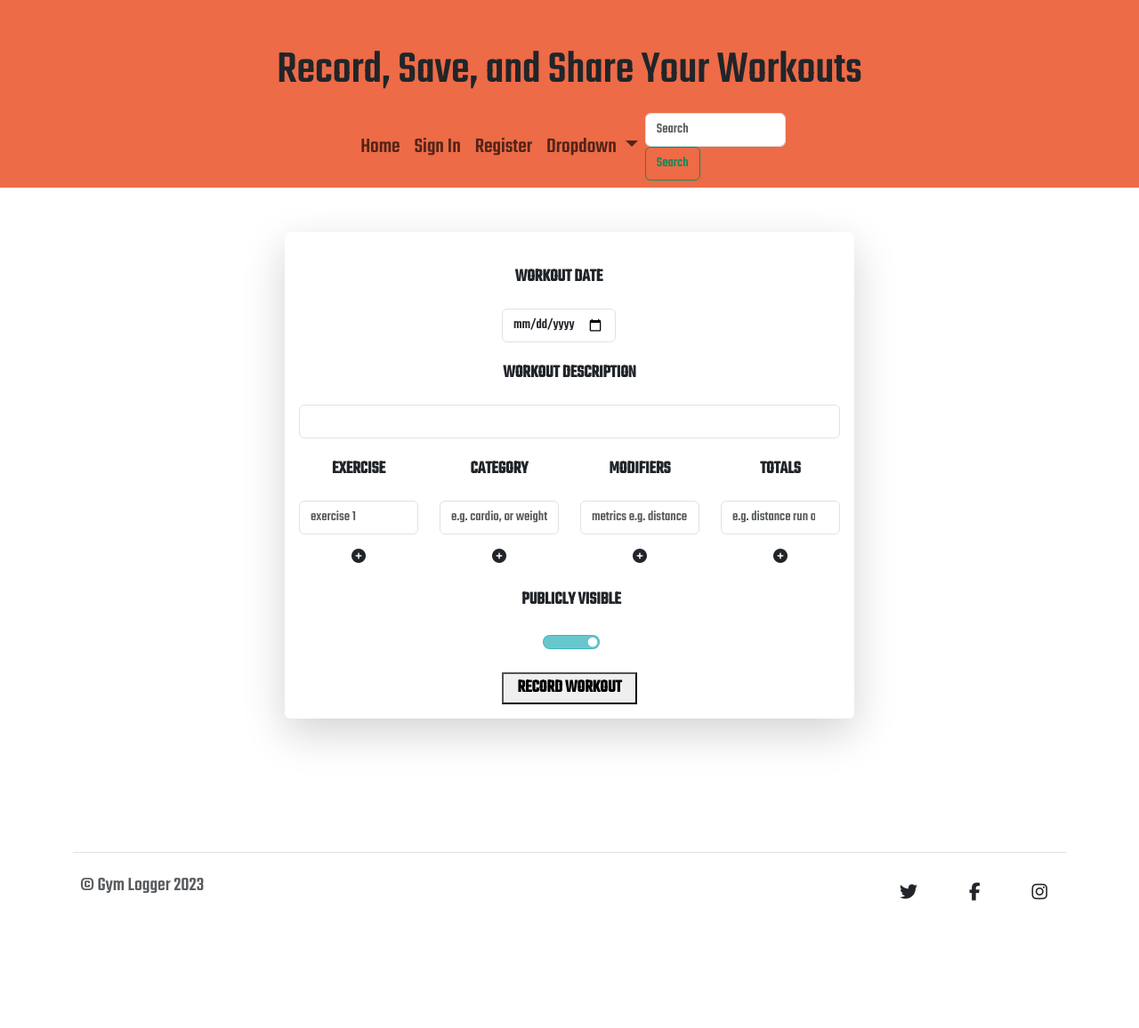
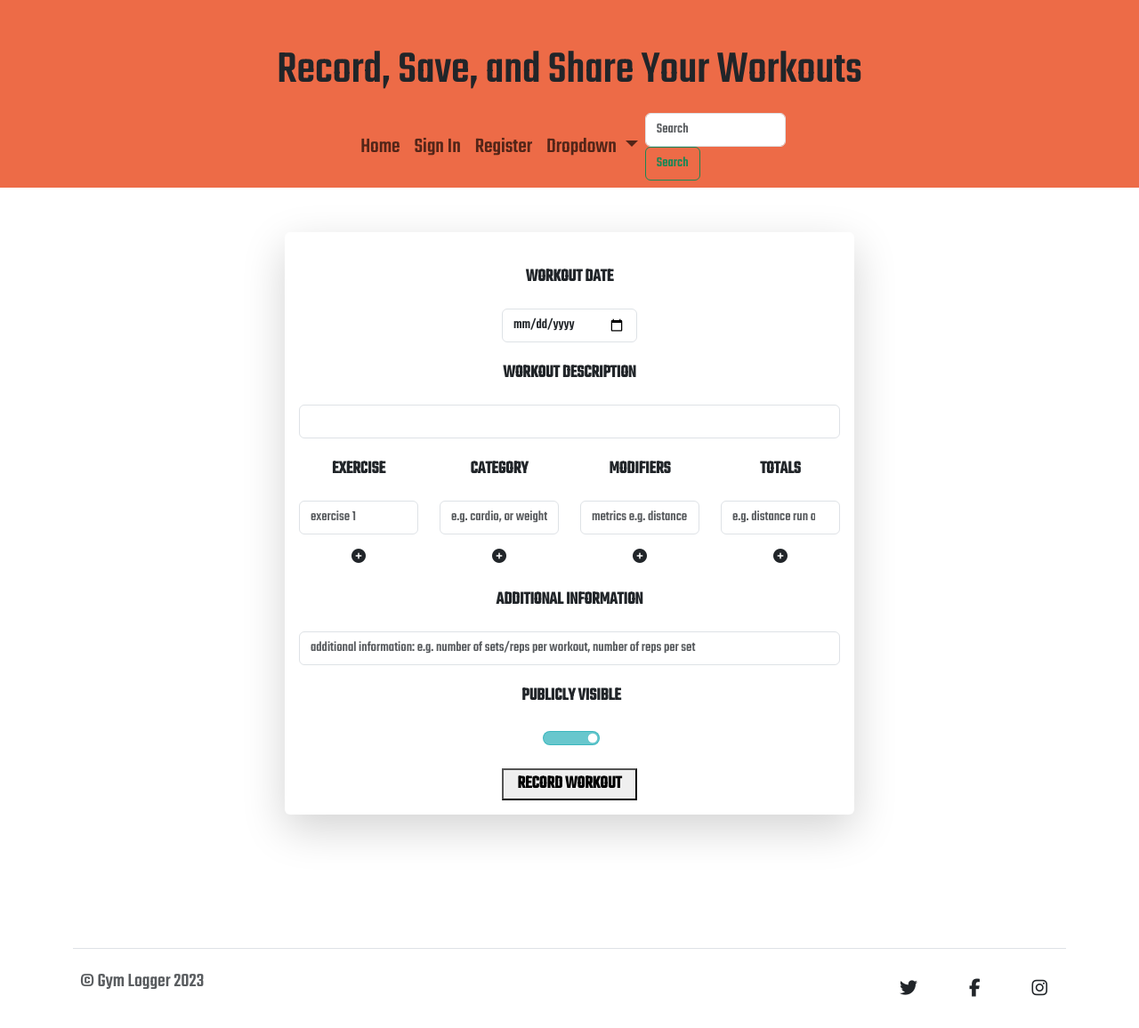
Before and after one commit to HawesJM/gym-logger, a Flask app: page /record_workout in a window 1280 px wide. Shown: the part 201-1357 px from the top of the page at 89% size. Before the commit the page ends 1214 px from the top, so only its background shows below. Run offline with Flask 3, Linux system fonts and the light colour scheme; some libraries are stand-ins or nearby versions.

Commit message:
finalised workout record function

```diff
--- a/run.py
+++ b/run.py
@@ -114,29 +114,30 @@ def record_workout():
         is_visible = "on" if request.form.get("is-visible") else "off"
         logged_workout = {
             "date": request.form.get("workout-date"),
-            "workout_description": request.form.get("workout-description").lower(),
+            "workout_description": request.form.get("workout-description"),
             "created_by": session["user"],
             "exercise": request.form.get("exercise"),
             "exercise2": request.form.get("exercise-two"),
             "exercise3": request.form.get("exercise-three"),
-            "exercise4": request.form.get("exercise-three"),
-            "exercise5": request.form.get("exercise-three"),
+            "exercise4": request.form.get("exercise-four"),
+            "exercise5": request.form.get("exercise-five"),
             "category": request.form.get("category"),
             "category2": request.form.get("category-two"),
             "category3": request.form.get("category-three"),
-            "category4": request.form.get("category-three"),
-            "category5": request.form.get("category-three"),
+            "category4": request.form.get("category-four"),
+            "category5": request.form.get("category-five"),
             "modifier": request.form.get("modifier"),
             "modifier2": request.form.get("modifier-two"),
             "modifier3": request.form.get("modifier-three"),
-            "modifier4": request.form.get("modifier-three"),
-            "modifier5": request.form.get("modifier-three"),
+            "modifier4": request.form.get("modifier-four"),
+            "modifier5": request.form.get("modifier-five"),
             "total": request.form.get(str("total")),
             "total2": request.form.get(str("total-two")),
             "total3": request.form.get(str("total-three")),
-            "total4": request.form.get(str("total-three")),
-            "total5": request.form.get(str("total-three")),
+            "total4": request.form.get(str("total-four")),
+            "total5": request.form.get(str("total-five")),
             "is_visible": is_visible,
+            "additional_information": request.form.get("additional-information"),
         }
 
         #
--- a/static/js/script.js
+++ b/static/js/script.js
@@ -13,7 +13,16 @@ document.getElementById("modifier-add").addEventListener("click", duplicateModif
 document.getElementById("total-add").addEventListener("click", duplicateTotalOne);
 document.getElementById("exercise-add-two").addEventListener("click", duplicateExerciseTwo);
 document.getElementById("category-add-two").addEventListener("click", duplicateCategoryTwo);
-
+document.getElementById("modifier-add-two").addEventListener("click", duplicateModifierTwo);
+document.getElementById("total-add-two").addEventListener("click", duplicateTotalTwo);
+document.getElementById("exercise-add-three").addEventListener("click", duplicateExerciseThree);
+document.getElementById("category-add-three").addEventListener("click", duplicateCategoryThree);
+document.getElementById("modifier-add-three").addEventListener("click", duplicateModifierThree);
+document.getElementById("total-add-three").addEventListener("click", duplicateTotalThree)
+document.getElementById("exercise-add-four").addEventListener("click", duplicateExerciseFour);
+document.getElementById("category-add-four").addEventListener("click", duplicateCategoryFour);
+document.getElementById("modifier-add-four").addEventListener("click", duplicateModifierFour);
+document.getElementById("total-add-four").addEventListener("click", duplicateTotalFour);
 
 // check registered and new user input information //
 
@@ -21,7 +30,7 @@ function validateRegisteredUserName() {
         $("#registered-password").removeClass("hidden");
     }
 
-// record workout section 1 functions //
+// record workout section 2 functions //
 
 function duplicateExerciseOne() {
     $("#exercise-two-container").removeClass("hidden");
@@ -43,7 +52,7 @@ function duplicateTotalOne() {
     $("#total-add").addClass("hidden");
 }
 
-// record workout section 2 functions //
+// record workout section 3 functions //
 
 function duplicateExerciseTwo() {
     $("#exercise-three-container").removeClass("hidden");
@@ -52,15 +61,63 @@ function duplicateExerciseTwo() {
 
 function duplicateCategoryTwo() {
     $("#category-three-container").removeClass("hidden");
+    $("#category-add-two").addClass("hidden");
+}
+
+function duplicateModifierTwo() {
+    $("#modifier-three-container").removeClass("hidden");
+    $("#modifier-add-two").addClass("hidden");
+}
+
+
+function duplicateTotalTwo() {
+    $("#total-three-container").removeClass("hidden");
+    $("#total-add-two").addClass("hidden");
+}
+
+// record workout section 4 functions //
+
+function duplicateExerciseThree() {
+    $("#exercise-four-container").removeClass("hidden");
+    $("#exercise-add-three").addClass("hidden");
+}
+
+function duplicateCategoryThree() {
+    $("#category-four-container").removeClass("hidden");
     $("#category-add-three").addClass("hidden");
 }
 
+function duplicateModifierThree() {
+    $("#modifier-four-container").removeClass("hidden");
+    $("#modifier-add-three").addClass("hidden");
+}
 
+function duplicateTotalThree() {
+    $("#total-four-container").removeClass("hidden");
+    $("#total-add-three").addClass("hidden");
+}
 
+// record workout section 5 functions //
 
+function duplicateExerciseFour() {
+    $("#exercise-five-container").removeClass("hidden");
+    $("#exercise-add-four").addClass("hidden");
+}
 
+function duplicateCategoryFour() {
+    $("#category-five-container").removeClass("hidden");
+    $("#category-add-four").addClass("hidden");
+}
 
+function duplicateModifierFour() {
+    $("#modifier-five-container").removeClass("hidden");
+    $("#modifier-add-four").addClass("hidden");
+}
 
+function duplicateTotalFour() {
+    $("#total-five-container").removeClass("hidden");
+    $("#total-add-four").addClass("hidden");
+}
 
 
 
--- a/templates/record_workout.html
+++ b/templates/record_workout.html
@@ -3,10 +3,10 @@
 
 <!--workout form header-->
 
-<div id="workout-record-container" class="col-sm-12 col-md-6 shadow-lg p-3 mb-5 bg-white rounded">
+<div id="workout-record-container" class="col-12 col-md-6 shadow-lg p-3 mb-5 bg-white rounded">
   <form class="row" method="POST" action="{{url_for('record_workout')}}">
-    <div class="form-row row">
-      <div id="date-picker" class="col-sm-12 col-md-3">
+    <div>
+      <div id="date-picker" class="col-6 col-md-3">
         <label for="workout-date">Workout Date</label>
         <input id="workout-date" name="workout-date" class="form-control" type="date" />
       </div>
@@ -14,31 +14,31 @@
 
 <!--form row one-->
 
-    <div class="col-md-12">
+    <div class="col-12 col-md-12">
       <label for="workout-description">Workout Description</label>
       <input type="text" class="form-control" id="workout-description" name="workout-description" minlength="5"
         maxlength="50" required>
       </input>
     </div>
-    <div class="form-group col-md-3">
+    <div class="form-group col-sm-6 col-md-3">
       <label for="exercise">Exercise</label>
       <input type="text" class="form-control" id="exercise" name="exercise" placeholder="exercise 1" required>
       <i id="exercise-add" class="fa fa-plus-circle">
       </i>
     </div>
-    <div class="form-group col-md-3">
+    <div class="form-group col-sm-6 col-md-3">
       <label for="category">Category</label>
       <input type="text" class="form-control" id="category" name="category" placeholder="e.g. cardio, or weights" required>
       <i id="category-add" class="fa fa-plus-circle">
       </i>
     </div>
-    <div class="form-group col-md-3">
+    <div class="form-group col-sm-6 col-md-3">
       <label for="modifier">Modifiers</label>
       <input type="text" class="form-control" id="modifier" name="modifier" placeholder="metrics e.g. distance in KMs:" required>
       <i id="modifier-add"class="fa fa-plus-circle">
       </i>
     </div>
-    <div class="form-group col-md-3">
+    <div class="form-group col-sm-6 col-md-3">
       <label for="total">Totals</label>
       <input type="number" class="form-control" id="total" name="total" placeholder="e.g. distance run or reps done" required>
       <i id="total-add" class="fa fa-plus-circle">
@@ -58,12 +58,12 @@
       </i>
     </div>
     <div id="modifier-two-container" class="form-group col-md-3 hidden">
-      <input type="text" class="form-control" id="modifier" name="modifier" placeholder="metrics e.g. weights in KGs:">
+      <input type="text" class="form-control" id="modifier-two" name="modifier-two" placeholder="metrics e.g. weights in KGs:">
       <i id="modifier-add-two" class="fa fa-plus-circle">
       </i>
     </div>
     <div id="total-two-container" class="form-group col-md-3 hidden">
-      <input type="number" class="form-control" id="total" name="total" placeholder="e.g. distance run or reps done">
+      <input type="number" class="form-control" id="total-two" name="total-two" placeholder="e.g. distance run or reps done">
       <i id="total-add-two" class="fa fa-plus-circle">
       </i>
     </div>
@@ -71,24 +71,75 @@
 <!--form row 3 -->
 
 <div id="exercise-three-container" class="form-group col-md-3 hidden">
-  <input type="text" class="form-control" id="exercise-three" name="exercise-three" placeholder="exercise 2">
+  <input type="text" class="form-control" id="exercise-three" name="exercise-three" placeholder="exercise 3">
   <i id="exercise-add-three" class="fa fa-plus-circle">
   </i>
 </div>
 <div id="category-three-container" class="form-group col-md-3 hidden">
-  <input type="text" class="form-control" id="category-two" name="category-two" placeholder="e.g. cardio, or weights" >
+  <input type="text" class="form-control" id="category-three" name="category-three" placeholder="e.g. cardio, or weights" >
   <i id="category-add-three" class="fa fa-plus-circle">
   </i>
 </div>
 <div id="modifier-three-container" class="form-group col-md-3 hidden">
-  <input type="text" class="form-control" id="modifier" name="modifier" placeholder="metrics e.g. weights in KGs:">
+  <input type="text" class="form-control" id="modifier-three" name="modifier-three" placeholder="metrics e.g. distance in KMs:">
   <i id="modifier-add-three" class="fa fa-plus-circle">
   </i>
 </div>
-<div id="total-two-container" class="form-group col-md-3 hidden">
-  <input type="number" class="form-control" id="total" name="total" placeholder="e.g. distance run or reps done">
+<div id="total-three-container" class="form-group col-md-3 hidden">
+  <input type="number" class="form-control" id="total-three" name="total-three" placeholder="e.g. distance run or reps done">
   <i id="total-add-three" class="fa fa-plus-circle">
   </i>
+</div>
+
+<!--form row 4 -->
+
+<div id="exercise-four-container" class="form-group col-md-3 hidden">
+  <input type="text" class="form-control" id="exercise-four" name="exercise-four" placeholder="exercise 4">
+  <i id="exercise-add-four" class="fa fa-plus-circle">
+  </i>
+</div>
+<div id="category-four-container" class="form-group col-md-3 hidden">
+  <input type="text" class="form-control" id="category-four" name="category-four" placeholder="e.g. stretching, or yoga" >
+  <i id="category-add-four" class="fa fa-plus-circle">
+  </i>
+</div>
+<div id="modifier-four-container" class="form-group col-md-3 hidden">
+  <input type="text" class="form-control" id="modifier-four" name="modifier-four" placeholder="metrics e.g. weights in KGs:">
+  <i id="modifier-add-four" class="fa fa-plus-circle">
+  </i>
+</div>
+<div id="total-four-container" class="form-group col-md-3 hidden">
+  <input type="number" class="form-control" id="total-four" name="total-four" placeholder="e.g. distance run or reps done">
+  <i id="total-add-four" class="fa fa-plus-circle">
+  </i>
+</div>
+
+<!--form row 5 -->
+
+<div id="exercise-five-container" class="form-group col-md-3 hidden">
+  <input type="text" class="form-control" id="exercise-five" name="exercise-five" placeholder="exercise 5">
+  </i>
+</div>
+<div id="category-five-container" class="form-group col-md-3 hidden">
+  <input type="text" class="form-control" id="category-five" name="category-five" placeholder="e.g. cardio, or weights" >
+  </i>
+</div>
+<div id="modifier-five-container" class="form-group col-md-3 hidden">
+  <input type="text" class="form-control" id="modifier-five" name="modifier-five" placeholder="metrics e.g. distance in KMs:">
+  </i>
+</div>
+<div id="total-five-container" class="form-group col-md-3 hidden">
+  <input type="number" class="form-control" id="total-five" name="total-five" placeholder="e.g. distance run or reps done">
+  </i>
+</div>
+
+<!--additional information -->
+
+<div class="col-md-12">
+  <label for="additional-information">Additional Information</label>
+  <input type="text" class="form-control" id="additional-information" name="additional-information" minlength="5"
+    maxlength="50" placeholder="additional information: e.g. number of sets/reps per workout, number of reps per set">
+  </input>
 </div>
 
 <!--workout visibility function -->
```
